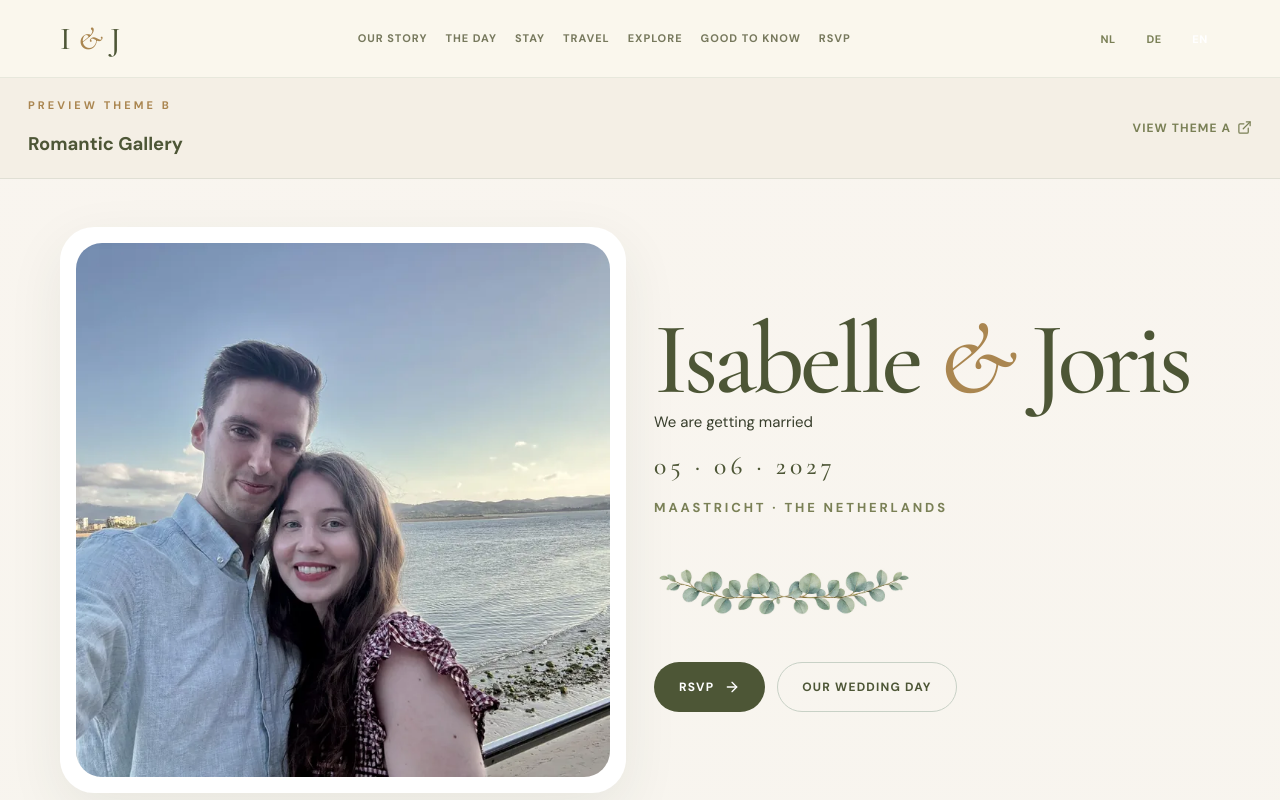
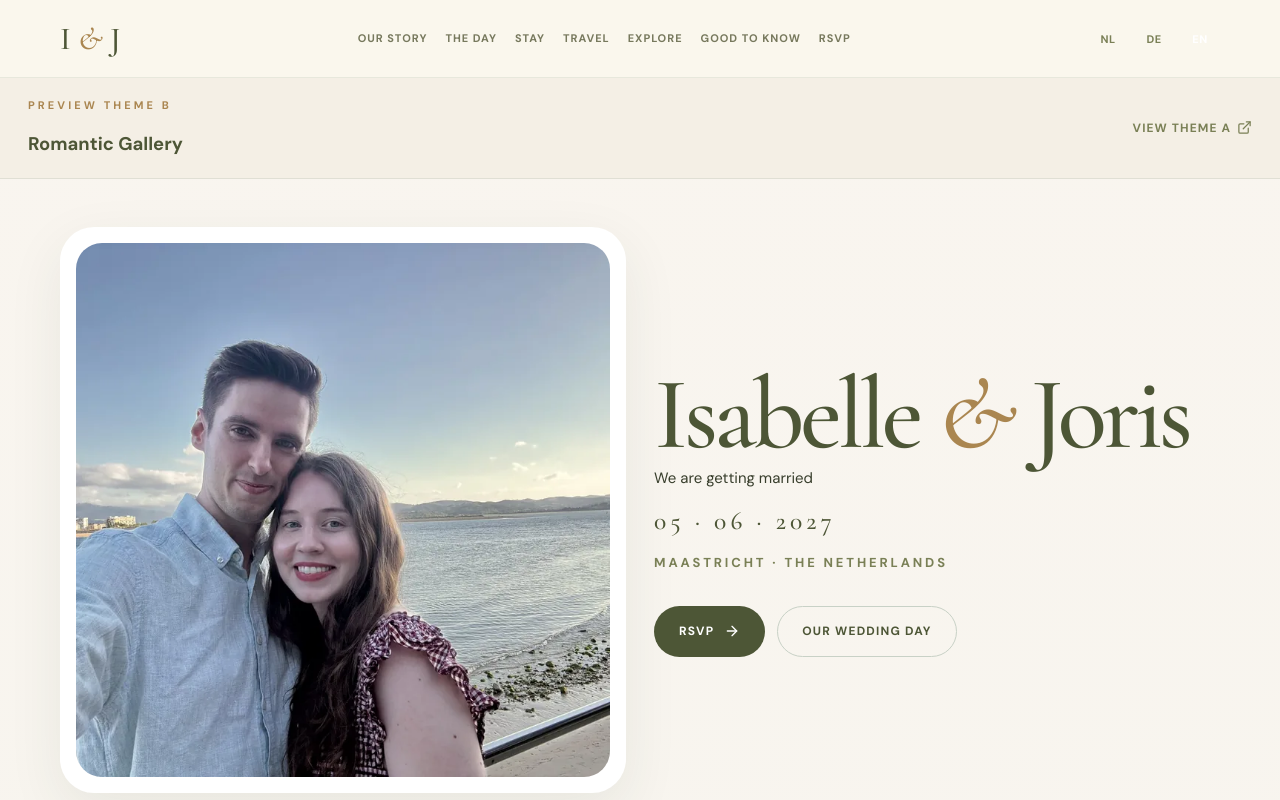
Before and after one commit to JoBuckx/BuckinxWedding, a Next.js app: page /preview-b/en in a window 1280 px wide. Shown: the top 800 px of the page. Built offline with nearby package versions, Linux system fonts and the light colour scheme.

Commit message:
Remove eucalyptus accents and add Maastricht sight details dialogs

```diff
--- a/app/preview-b/[lang]/page.tsx
+++ b/app/preview-b/[lang]/page.tsx
@@ -1,8 +1,8 @@
 import {notFound} from 'next/navigation';
 import Link from 'next/link';
 import {CalendarDays,Clock,Mail,ArrowUpRight,TrainFront,CarFront,Gift,Shirt,Heart,ArrowRight,ExternalLink} from 'lucide-react';
-import {Botanical} from '@/components/Botanical';
 import {LanguageChoice} from '@/components/LanguageChoice';
+import {SightsDialog} from '@/components/SightsDialog';
 import {embeddedAssets} from '@/content/embeddedAssets';
 import {wedding,langs,rsvpForms,type Lang} from '@/content/data';
 import {translations} from '@/content/translations';
@@ -45,7 +45,7 @@ export default async function PreviewBPage({params}:{params:Promise<{lang:string
      <p className="hero-tagline">{t.married}</p>
      <p className="hero-date">05 · 06 · 2027</p>
      <p className="hero-b-location">{t.city}</p>
-     <Botanical small/>
+
      <div className="hero-actions">
       <a className="button button-dark" href="#rsvp">{t.rsvpAction}<ArrowRight size={16}/></a>
       <a className="button button-ghost" href="#day">{t.dayTitle}</a>
@@ -107,8 +107,8 @@ export default async function PreviewBPage({params}:{params:Promise<{lang:string
     <div className="section-head-stack left-align"><p className="eyebrow">{t.exploreEyebrow}</p><h2>{t.exploreTitle}</h2><p className="section-lead wide-left">{t.exploreIntro}</p></div>
     <div className="postcard-grid">
      <img src={embeddedAssets.maastrichtWatercolor} alt="Maastricht view" className="postcard-art"/>
-     <div className="postcard-links">{wedding.sights.map((s,i)=><a className="postcard-link" key={s.name} href={s.url} target="_blank" rel="noopener noreferrer"><span>{String(i+1).padStart(2,'0')}</span><strong>{s.name}</strong><ArrowUpRight size={16}/></a>)}</div>
-    </div>
+     <SightsDialog lang={lang} variant="postcard"/>
+        </div>
    </section>
 
    <section id="details" className="section">
```
